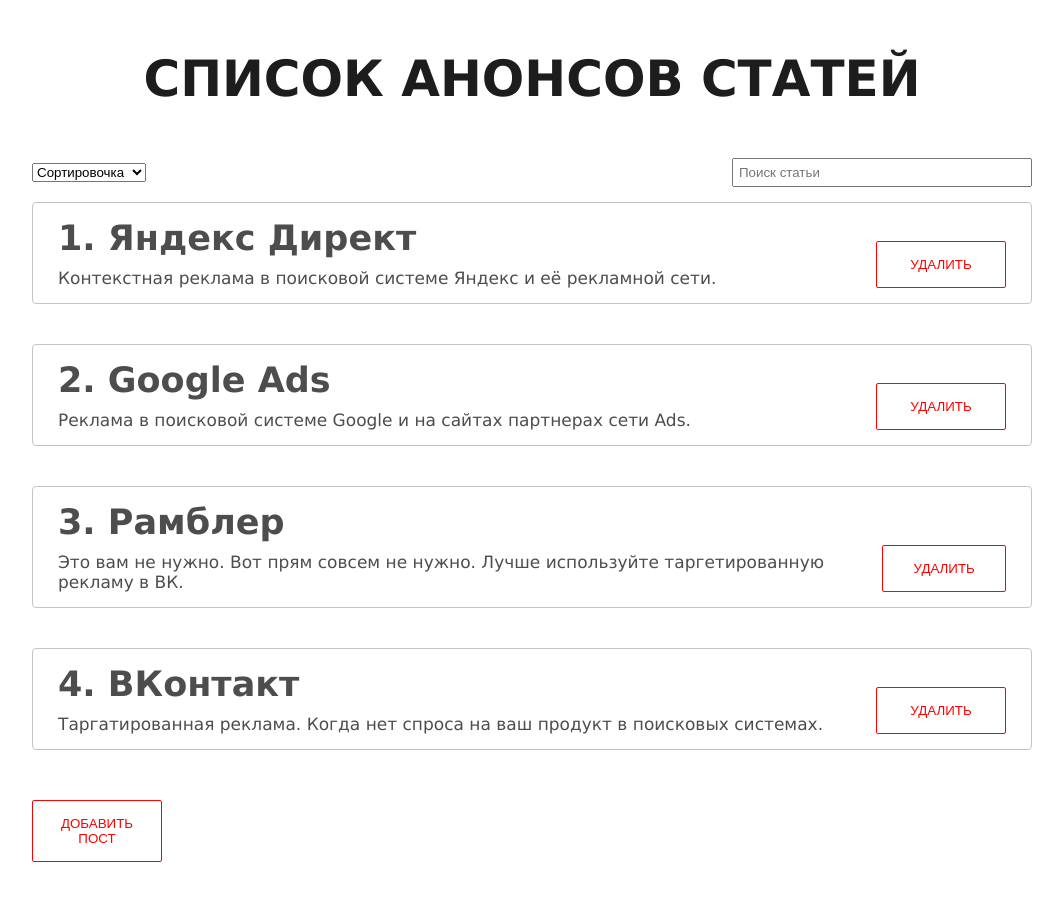
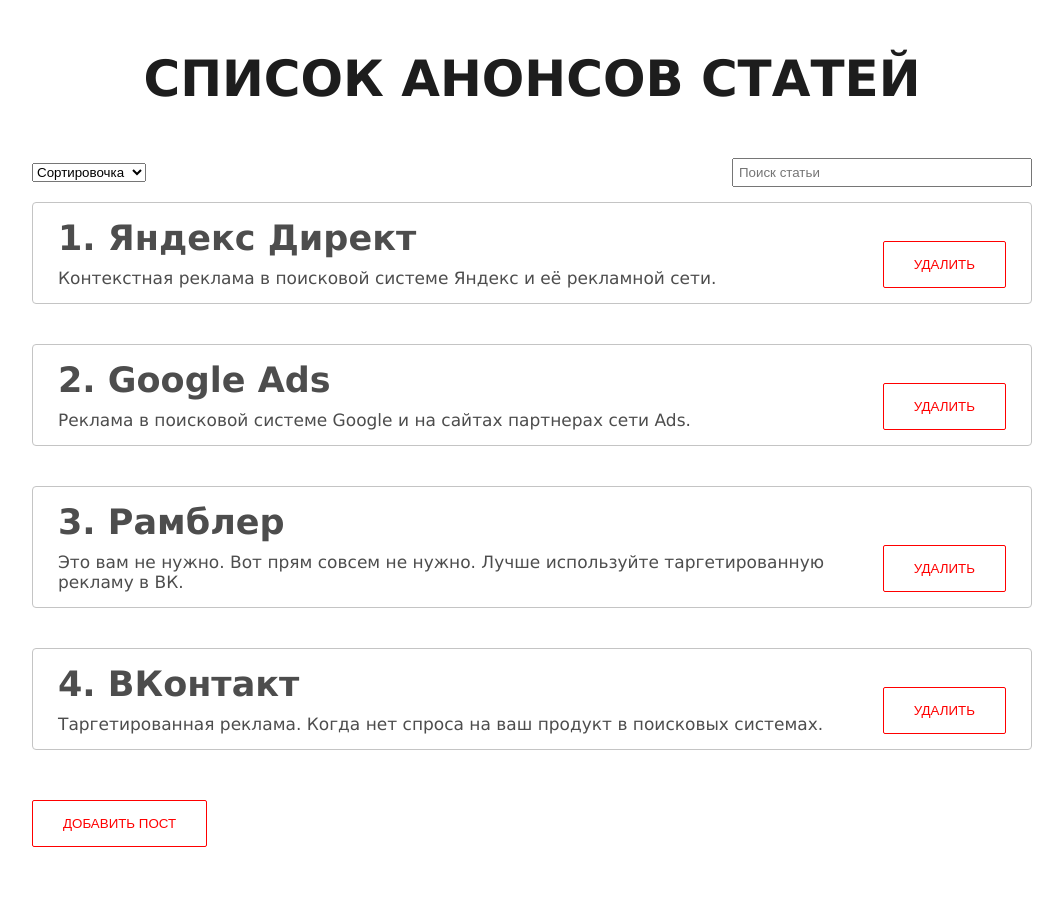
Before and after one commit to not-iron-yury/React_learn, a React (Vite) app: page / in a window 1280 px wide. Shown: the top 900 px of the page, without its empty margins (108-1171 px from the left). Built offline with nearby package versions, Linux system fonts and the light colour scheme.

Commit message:
Добавил пользовательский хук
Changes to be committed:
	modified:   src/App.jsx
	new file:   src/data/posts.js
	new file:   src/hooks/usePost.js
	modified:   src/styles/index.scss

```diff
--- a/src/App.jsx
+++ b/src/App.jsx
@@ -1,28 +1,19 @@
-import { useMemo, useState } from "react";
+import { useState } from "react";
+import { usePosts } from "./hooks/usePost"
+import { myPosts } from "./data/posts"
 import { PostList } from "./components/PostList";
 import { PostFilter } from "./components/PostFilter";
 import { MyForm } from "./components/UI/form/MyForm";
 import { MyModal } from "./components/MyModal/MyModal";
 import { Button } from "./components/UI/buttons/Button";
 
-
 export function App() {
 
-  const [posts, setPosts] = useState(
-    [
-      {id: 1, title: 'Яндекс Директ', body: 'Контекстная реклама в поисковой системе Яндекс и её рекламной сети.'},
-      {id: 2, title: 'Google Ads', body: 'Реклама в поисковой системе Google и на сайтах партнерах сети Ads.'},
-      {id: 3, title: 'Рамблер', body: 'Это вам не нужно. Вот прям совсем не нужно. Лучше используйте таргетированную рекламу в ВК.'} ,
-      {id: 4, title: 'ВКонтакт', body: 'Таргатированная реклама. Когда нет спроса на ваш продукт в поисковых системах.'} ,
-    ]
-  )
-
+  const [posts, setPosts] = useState(myPosts);
   const [filter, setFilter] = useState({select: '', search: ''});
   const [modal, setModal] = useState(false);
-
-
+  const sortedAndSearchedPosts = usePosts(posts, filter.select, filter.search);
   // ----------------------------------------------------- //
-
   const createPost = (newPost) => {
     setPosts([...posts, newPost]);
     setModal(false);
@@ -31,28 +22,7 @@
   const removePost = (post) => {
     setPosts(posts.filter(itm => itm.id !== post.id))
   }
-
   // ----------------------------------------------------- //
-
-  const sortedPostList = useMemo(() => {
-    if (filter.select) {
-      return [...posts].sort((a, b) => a[filter.select].localeCompare( b[filter.select]))
-    }
-    return posts;
-  }, [posts, filter.select]);
-
-  // ----------------------------------------------------- //
-
-  const sortedAndSearchedPosts = useMemo(() => {
-    return sortedPostList.filter(post => post.title.toLowerCase().includes(filter.search.toLowerCase()))
-  }, [filter.search, sortedPostList])
-
-  // ----------------------------------------------------- //
-
-
-  // ----------------------------------------------------- //
-
-
   return (
       <div className="posts">
         <MyModal visible={modal} setVisible={setModal}>
@@ -62,7 +32,7 @@
           <h1 className="posts__title">Список анонсов статей</h1>
           <PostFilter filter={filter} setFilter={setFilter} />
           <PostList posts={sortedAndSearchedPosts} remove={removePost}/>
-          <Button onClick={() => setModal(true)} >
+          <Button onClick={() => setModal(true)}>
             Добавить пост
           </Button>
         </div>
--- /dev/null
+++ b/src/data/posts.js
@@ -0,0 +1,7 @@
+export const myPosts =
+  [
+    {id: 1, title: 'Яндекс Директ', body: 'Контекстная реклама в поисковой системе Яндекс и её рекламной сети.'},
+    {id: 2, title: 'Google Ads', body: 'Реклама в поисковой системе Google и на сайтах партнерах сети Ads.'},
+    {id: 3, title: 'Рамблер', body: 'Это вам не нужно. Вот прям совсем не нужно. Лучше используйте таргетированную рекламу в ВК.'} ,
+    {id: 4, title: 'ВКонтакт', body: 'Таргетированная реклама. Когда нет спроса на ваш продукт в поисковых системах.'} ,
+  ];
--- /dev/null
+++ b/src/hooks/usePost.js
@@ -0,0 +1,24 @@
+import { useMemo } from "react";
+
+export const useSortedPosts = (posts, select) => {
+
+  const sortedPostList = useMemo(() => {
+    if (select) {
+      return [...posts].sort((a, b) => a[select].localeCompare( b[select]))
+    }
+    return posts;
+  }, [posts, select]);
+
+
+  return sortedPostList;
+}
+
+export const usePosts = (posts, select, search) => {
+  const sortedPostList = useSortedPosts(posts, select);
+
+  const sortedAndSearchedPosts = useMemo(() => {
+    return sortedPostList.filter(post => post.title.toLowerCase().includes(search.toLowerCase()))
+  }, [search, sortedPostList]);
+
+  return sortedAndSearchedPosts;
+}
--- a/src/styles/index.scss
+++ b/src/styles/index.scss
@@ -19,9 +19,8 @@
 }
 
 .btn {
-  width: 130px;
   height: 100%;
-  padding: 15px 25px;
+  padding: 15px 30px;
   color: red;
   border: 1px solid red;
   border-radius: 2px;
@@ -73,6 +72,10 @@
 }
 
 .post {
+
+  &__content {
+    padding-right: 20px;
+  }
   &__title {
     font-size: 35px;
     margin-bottom: 10px;
```
